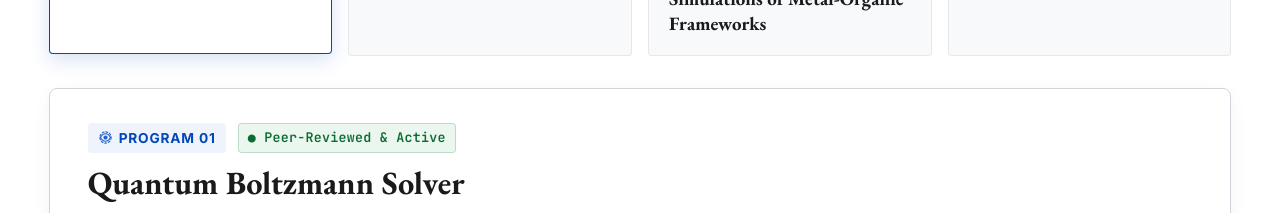
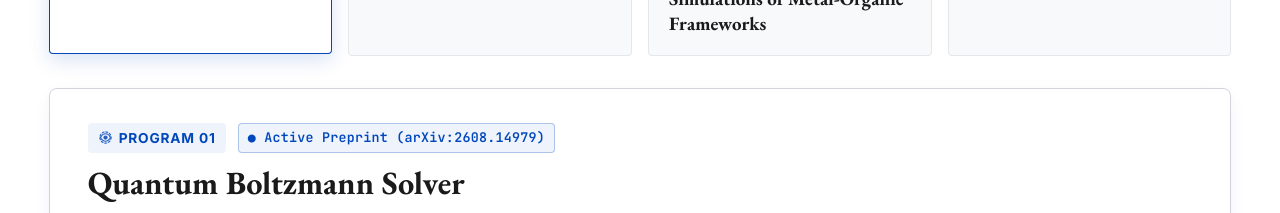
Before and after one commit to RomitChakraborty/rchakraborty.dev, a React (Vite) app: page / in a window 1280 px wide. Shown: the part 1620-1833 px from the top of the page. Built offline with nearby package versions, Linux system fonts and the light colour scheme.

Commit message:
fix(research): accurately designate QBE-SCF as active preprint and contextualize status chips (closes #17)

```diff
--- a/src/App.css
+++ b/src/App.css
@@ -746,12 +746,27 @@ a:hover .ext-arrow {
   font-family: var(--font-mono);
   font-size: 0.74rem;
   font-weight: 600;
-  color: #0b6b33;
-  background: #ebf7ee;
-  border: 1px solid rgba(11, 107, 51, 0.2);
   padding: 3px 9px;
   border-radius: 4px;
   letter-spacing: 0.02em;
+}
+
+.pillar-status-chip.status-preprint {
+  color: var(--royal-blue);
+  background: var(--royal-blue-light);
+  border: 1px solid rgba(0, 71, 187, 0.28);
+}
+
+.pillar-status-chip.status-grant {
+  color: #8c5305;
+  background: #fdf5ea;
+  border: 1px solid rgba(184, 144, 71, 0.35);
+}
+
+.pillar-status-chip.status-peer-reviewed {
+  color: #0b6b33;
+  background: #ebf7ee;
+  border: 1px solid rgba(11, 107, 51, 0.22);
 }
 
 .pillar-main-title {
--- a/src/components/Research.jsx
+++ b/src/components/Research.jsx
@@ -108,7 +108,9 @@ export default function Research({ selectedPillarId, onSelectDomain }) {
                 {getPillarGlyph(activePillar.id)}
                 <span>Program 0{researchPillars.findIndex(p => p.id === activePillar.id) + 1}</span>
               </span>
-              <span className="pillar-status-chip">● Peer-Reviewed & Active</span>
+                <span className={`pillar-status-chip status-${activePillar.statusType || 'default'}`}>
+                  {activePillar.statusTag || '● Active Research Program'}
+                </span>
             </div>
             <h3 className="pillar-main-title">{activePillar.title}</h3>
             <div className="pillar-sub-title">{activePillar.subtitle}</div>
--- a/src/data/research.ts
+++ b/src/data/research.ts
@@ -3,6 +3,8 @@ export interface ResearchPillar {
   categoryKey: string;
   title: string;
   subtitle: string;
+  statusTag: string;
+  statusType: "preprint" | "grant" | "peer-reviewed";
   overview: string;
   keyContributions: string[];
   latexEq: string;
@@ -20,6 +22,8 @@ export const researchPillars: ResearchPillar[] = [
     categoryKey: "qbe",
     title: "Quantum Boltzmann Solver",
     subtitle: "Kinetic Transport & Entropic Regularization of Mean-Field Singularities",
+    statusTag: "● Active Preprint (arXiv:2608.14979)",
+    statusType: "preprint",
     overview: "Conventional mean-field electronic structure methods frequently break down near degeneracies, conical intersections, and strong correlation regimes due to singularities in the self-consistent field (SCF). Pioneered at Point Reyes Sound, Inc., Quantum Boltzmann Equation Self-Consistent-Field (QBE-SCF) propagates the one-electron reduced density matrix (1-RDM) in phase space via a Bhatnagar-Gross-Krook (BGK) collision operator, achieving natural monotonic entropic regularization across mean-field singularities without artificial symmetry breaking.",
     keyContributions: [
       "Propagates the one-electron reduced density matrix directly in phase space via non-equilibrium BGK relaxation.",
@@ -54,6 +58,8 @@ export const researchPillars: ResearchPillar[] = [
     categoryKey: "ai",
     title: "Agentic AI",
     subtitle: "Multimodal Foundation Models, LoRA Adaptations & Automated Orbital Recognition",
+    statusTag: "● Research Grant (Microsoft Azure)",
+    statusType: "grant",
     overview: "Leveraging transformer architectures and multimodal large language models to accelerate scientific discovery in quantum chemistry. We build agentic systems that automate complex electronic structure workflows—partitioning the many-electron Hilbert space into interacting and non-interacting subspaces, fine-tuning multimodal models (such as GPT-4o) using the QM9 dataset via Low-Rank Adaptation (LoRA), and engineering vision models to identify and categorize molecular orbitals directly from 3D iso-surfaces.",
     keyContributions: [
       "Agentic workflows that autonomously partition the Hilbert space into strongly interacting and spectator subspaces.",
@@ -88,6 +94,8 @@ export const researchPillars: ResearchPillar[] = [
     categoryKey: "mof",
     title: "Quantum Chemical Simulations of Metal-Organic Frameworks",
     subtitle: "Clean Energy Materials, Gas Storage, and ALMO Energy Decomposition Analysis",
+    statusTag: "● Peer-Reviewed (JACS / PCCP)",
+    statusType: "peer-reviewed",
     overview: "In collaboration with Prof. Martin Head-Gordon and Prof. Jeffrey R. Long at UC Berkeley and Lawrence Berkeley National Laboratory, we developed rigorous first-principles methodologies to investigate clean energy materials. Our work focuses on rational design of metal-organic frameworks (MOFs) for high-capacity dihydrogen (H2) storage and selective gas separations (O2/N2, CO2), deploying Absolutely Localized Molecular Orbital Energy Decomposition Analysis (ALMO-EDA) to dissect electrostatic, polarization, and charge-transfer contributions at open metal sites.",
     keyContributions: [
       "Validated binding energetics and orbital back-bonding for ambient-temperature hydrogen storage in vanadium(II) MOFs.",
@@ -146,6 +154,8 @@ export const researchPillars: ResearchPillar[] = [
     categoryKey: "pauli",
     title: "Generalized Pauli Conditions",
     subtitle: "Effective One-Body Constraints, 1-RDM Polytope Boundaries, and Wavefunction Sparsity",
+    statusTag: "● Peer-Reviewed (Phys. Rev. A / JCP)",
+    statusType: "peer-reviewed",
     overview: "Under the mentorship of Prof. David A. Mazziotti at the University of Chicago, we investigated the mathematical foundations of the generalized Pauli exclusion principle (Borland-Dennis and Klyachko constraints). We derived analytical conditions under which occupation numbers of the one-electron reduced density matrix (1-RDM) saturate boundary facets of the Pure N-representability polytope, proving that pinning enforces structural sparsity in CI wavefunctions and establishes spectral criteria for open quantum system dynamics.",
     keyContributions: [
       "Characterized Generalized Pauli polytope pinning conditions for atomic and molecular one-electron spectra.",
```
